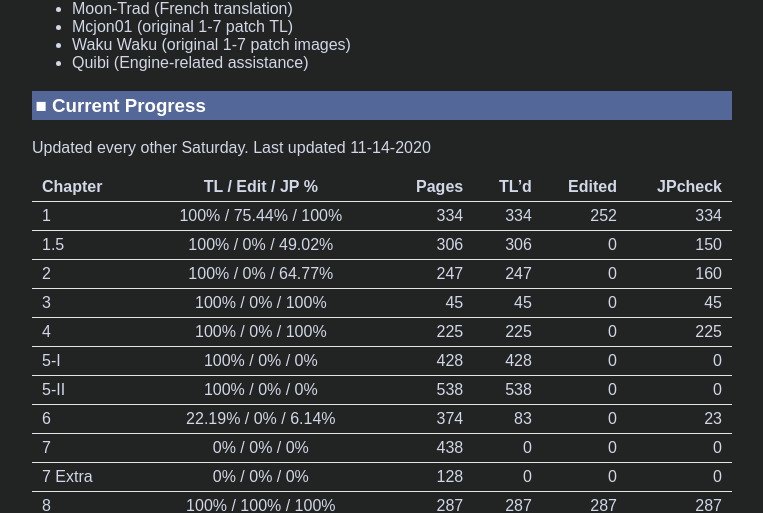
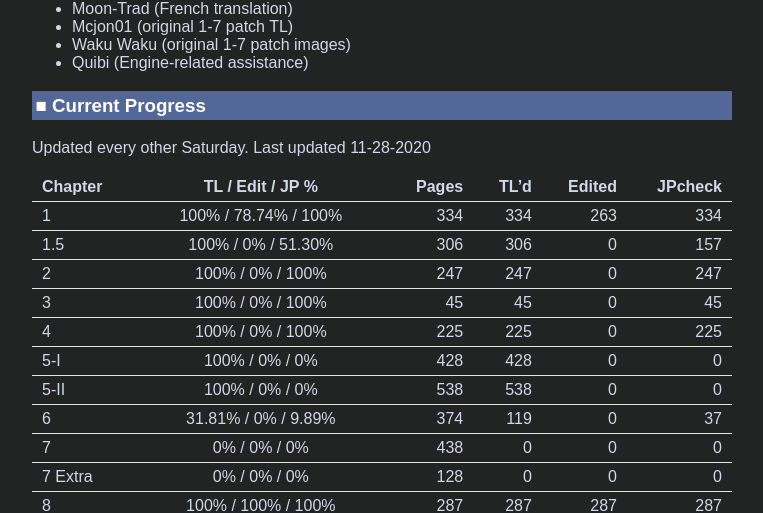
Before and after one commit to Hollow-Moon/Hollow-Moon.github.io, a Jekyll site: the page built from wohn-tl/index.md, in a window 1280 px wide and 900 px high, scrolled down 2869 px. Shown: the part 121-634 px from the top of the window, without its empty margins (258-1021 px from the left). Built offline with Jekyll 4.4.1, drawn with Linux system fonts in a browser that asks for light colours; some of the changed text lies outside the part shown.

Commit message:
Update index.md

```diff
--- a/wohn-tl/index.md
+++ b/wohn-tl/index.md
@@ -86,18 +86,18 @@ Link is here: [Google Drive](https://drive.google.com/file/d/1MACYFN9tUWD6Pxpw4Z
 * Quibi (Engine-related assistance)
 
 ### Current Progress
-Updated every other Saturday. Last updated 11-14-2020
+Updated every other Saturday. Last updated 11-28-2020
 
 | Chapter  | TL / Edit / JP %         | Pages   | TL'd   | Edited | JPcheck |
 | -------- |:------------------------:| -------:| ------:| ------:| -------:|
-| 1        | 100% / 75.44% / 100%     | 334     | 334    | 252    | 334     |
-| 1.5      | 100% / 0% / 49.02%       | 306     | 306    | 0      | 150     |
-| 2        | 100% / 0% / 64.77%       | 247     | 247    | 0      | 160     |
+| 1        | 100% / 78.74% / 100%     | 334     | 334    | 263    | 334     |
+| 1.5      | 100% / 0% / 51.30%       | 306     | 306    | 0      | 157     |
+| 2        | 100% / 0% / 100%         | 247     | 247    | 0      | 247     |
 | 3        | 100% / 0% / 100%         | 45      | 45     | 0      | 45      |
 | 4        | 100% / 0% / 100%         | 225     | 225    | 0      | 225     |
 | 5-I      | 100% / 0% / 0%           | 428     | 428    | 0      | 0       |
 | 5-II     | 100% / 0% / 0%           | 538     | 538    | 0      | 0       |
-| 6        | 22.19% / 0% / 6.14%      | 374     | 83     | 0      | 23      |
+| 6        | 31.81% / 0% / 9.89%      | 374     | 119    | 0      | 37      |
 | 7        | 0% / 0% / 0%             | 438     | 0      | 0      | 0       |
 | 7 Extra  | 0% / 0% / 0%             | 128     | 0      | 0      | 0       |
 | 8        | 100% / 100% / 100%       | 287     | 287    | 287    | 287     |
```
Also changed, not shown: other parts of wohn-tl/index.md (+1 -1 lines).
